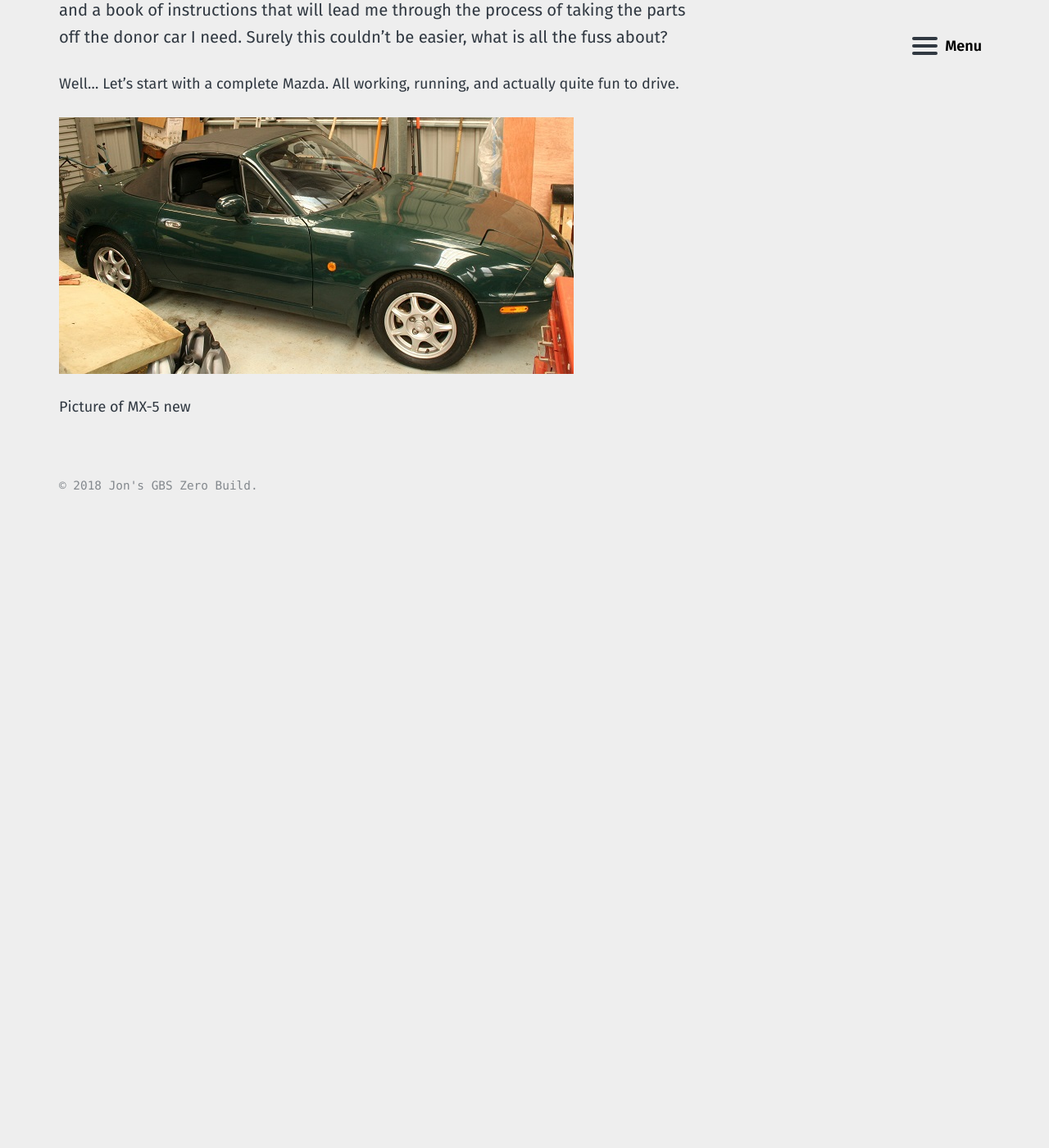
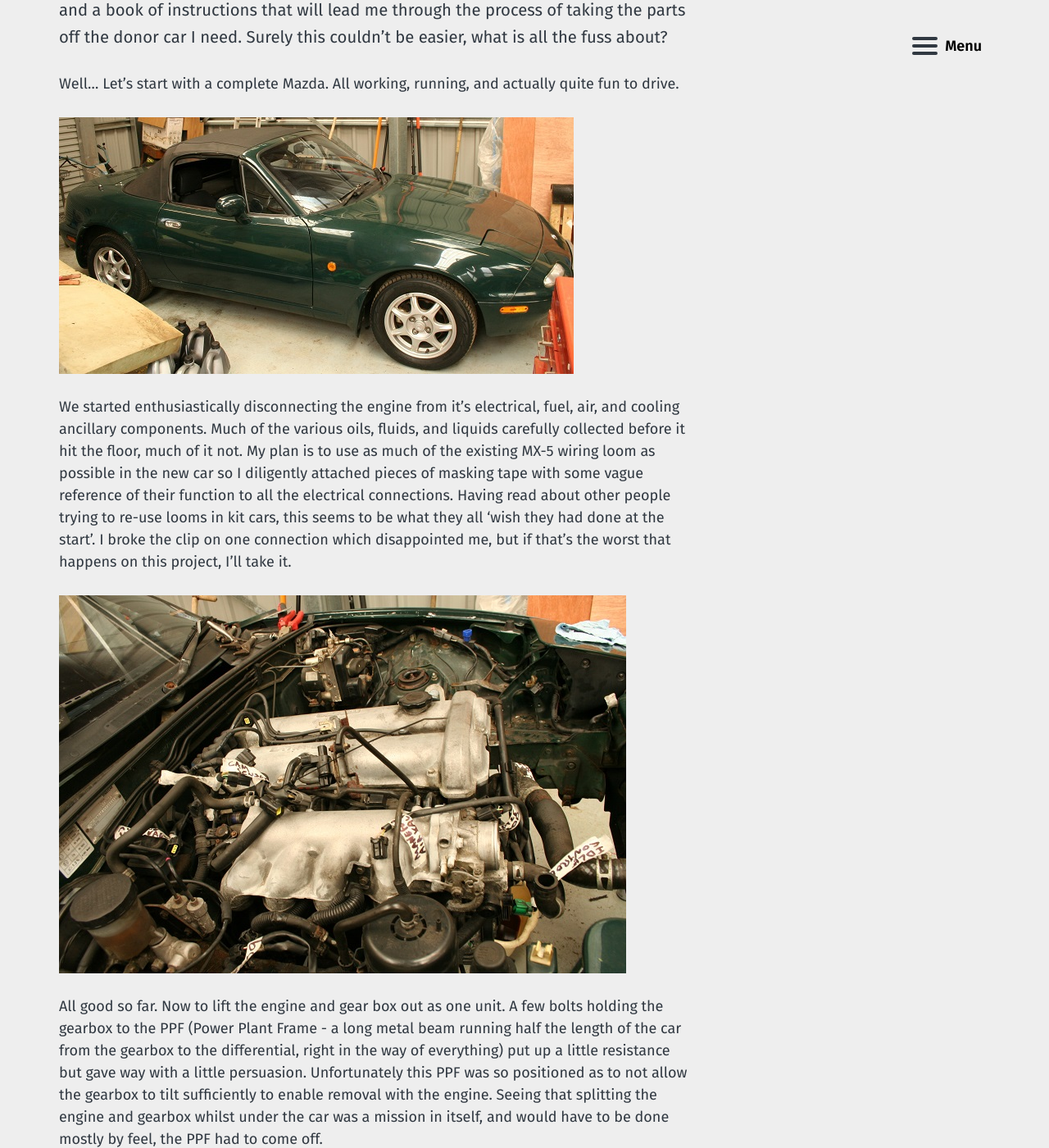
Before and after one commit to jonpage23/zero, a Jekyll site: the page built from _posts/2013-04-16-getting-started-1.md, in a window 1280 px wide and 1400 px high, scrolled down 415 px. Shown: the whole window at 82% size. Built offline with Jekyll 4.4.1, drawn with Linux system fonts in a browser that asks for light colours; before the commit the page ends 1045 px from its top, so only the background shows below that; some of the changed text lies outside the part shown.

Commit message:
getting started part 1 updates

```diff
--- a/_posts/2013-04-16-getting-started-1.md
+++ b/_posts/2013-04-16-getting-started-1.md
@@ -1,11 +1,9 @@
 ---
 title: "Getting Started part 1"
 tags:
-  - content
-  - css
-  - edge case
-  - lists
-  - markup
+  - MX5
+  - engine
+  - electrics
 ---
 
 Time to get started on this project. I have my Mazda MX-5 in a garage ready to be taken apart, enlisted the help of a friendly mechanic called Mick, and got the tools and a book of instructions that will lead me through the process of taking the parts off the donor car I need. Surely this couldn't be easier, what is all the fuss about?
@@ -14,4 +12,22 @@ Well... Let's start with a complete Mazda. All working, running, and actually qu
 
 ![Mazda MX-5]({{ site.url }}/images/MX5-full.jpg)
 
-Picture of MX-5 new
+We started enthusiastically disconnecting the engine from it's electrical, fuel, air, and cooling ancillary components. Much of the various oils, fluids, and liquids carefully collected before it hit the floor, much of it not. My plan is to use as much of the existing MX-5 wiring loom as possible in the new car so I diligently attached pieces of masking tape with some vague reference of their function to all the electrical connections. Having read about other people trying to re-use looms in kit cars, this seems to be what they all 'wish they had done at the start'. I broke the clip on one connection which disappointed me, but if that's the worst that happens on this project, I'll take it.
+
+![Mazda MX-5]({{ site.url }}/images/MX5-Engine-labeled.jpg)
+
+All good so far. Now to lift the engine and gear box out as one unit. A few bolts holding the gearbox to the PPF (Power Plant Frame - a long metal beam running half the length of the car from the gearbox to the differential, right in the way of everything) put up a little resistance but gave way with a little persuasion. Unfortunately this PPF was so positioned as to not allow the gearbox to tilt sufficiently to enable removal with the engine. Seeing that splitting the engine and gearbox whilst under the car was a mission in itself, and would have to be done mostly by feel, the PPF had to come off.
+
+And this is where it start to go wrong. With the 2 bolts attaching it to the gearbox removed, the only thing holding the PPF in the way was 2 bolts in to the differential casing. No kidding - one of these bolts took the two of us an hour and a half to get off. With the bolts out the thing still wouldn't come off the diff due to what looked like a stuck locating bush underneath, so we decided to take the whole differential itself off.
+
+At this point I should say that it appears the rear of the car has suffered a little more with rust than the front. Quite a lot more in fact, and as such the differential was going nowhere. Of the 6 bolts holding it in place, 4 had so little shape to them that they had to be removed with Irwin sockets. Another 2 hours and half a can of WD40 later, the differential was detached, freeing the PPF, and we could move the gearbox. All that was now needed was to attach the engine hoist and lift out the engine and gearbox.
+
+![Mazda MX-5]({{ site.url }}/images/MX5-Engine-crane.jpg)
+
+If things weren't already going according to plan, or at least timescale, the engine hoist had one more surprise for us. With the engine attached by its lifting points, a few pumps on the hoist's actuator handle revealed the final problem that was going to bring the day's activities to an end. Instead of the hydraulic ram neatly lifting the engine and transmission out of the engine bay, an O-ring in one of the cylinders failed and covered the floor in yet another automotive oil. Despite finding some more O-rings, almost the right size, it wasn't going to hold it's liquid, so we had to call it a day.
+
+After an evening of analysis, planning, and mostly beer drinking, the next day saw the purchase of a shiny new engine hoist. This lifted the engine and gearbox out cleanly. I declare this project officially started.
+
+![Mazda MX-5]({{ site.url }}/images/MX5-Engine-out.jpg)
+
+Having not got anywhere near as far as I wanted to do on the first day of working on the project, I am obviously keen to get on taking the rest of the Mazda apart. Unfortunately due to work commitments, and having to do this part of the work some 200 miles from home, I now have a two week break before I can start work again, but I think I have a better idea of what to expect next time.
```
Also changed, not shown: images/MX5-Engine-crane.jpg (added), images/MX5-Engine-labeled.jpg (added), images/MX5-Engine-out.jpg (added).
